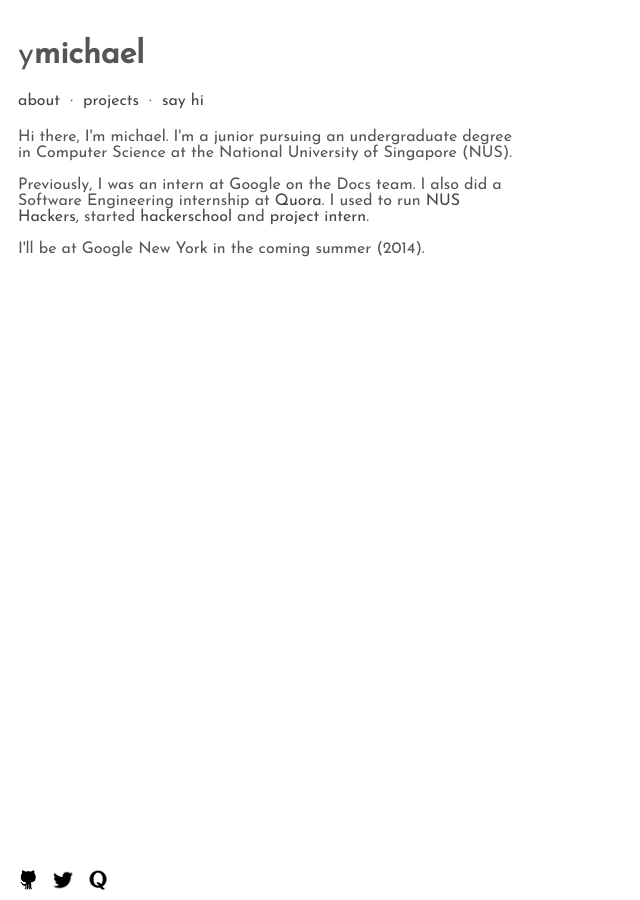
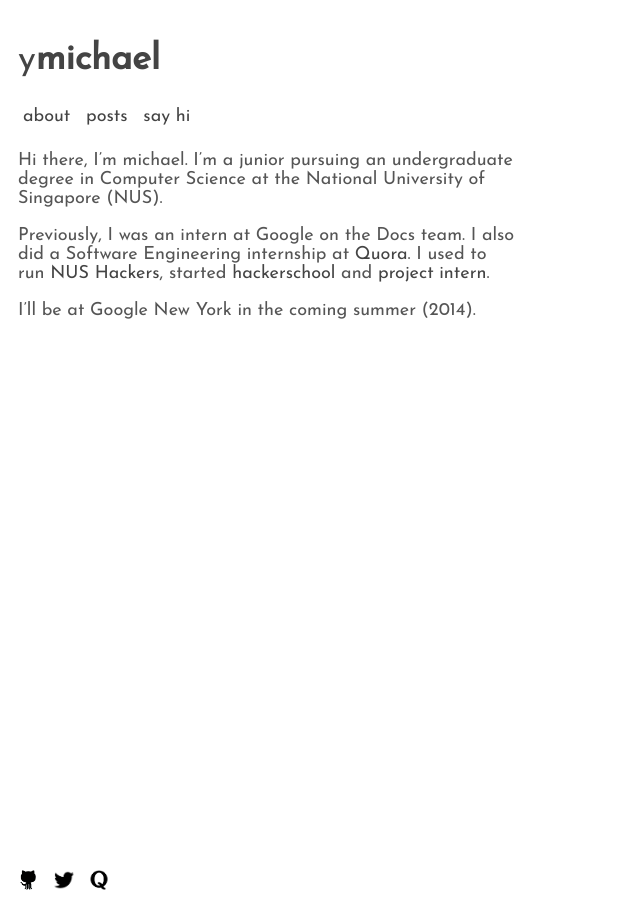
Before and after one commit to ymichael/psite, a Jekyll site: the page built from new_psite/index.md, in a window 1280 px wide. Shown: the whole page, without its empty margins (0-640 px from the left). Built offline with Jekyll 4.4.1, drawn with Linux system fonts in a browser that asks for light colours.

Commit message:
More modifications

```diff
--- a/new_psite/_layouts/default.html
+++ b/new_psite/_layouts/default.html
@@ -12,15 +12,15 @@
     <body>
         <div class="container">
             <header>
-                <h1><strong>y</strong><span>michael</span></h1>
+                <a href='/'>
+                    <h1><strong>y</strong><span>michael</span></h1>
+                </a>
             </header>
             <nav>
                 <ul>
-                    <li><a class="active">about</a></li>
-                    <span>&nbsp;&middot;&nbsp;</span>
-                    <li><a href="/projects.html">projects</a></li>
-                    <span>&nbsp;&middot;&nbsp;</span>
-                    <li><a href="mailto:wrong92@gmail.com">say hi</a></li>
+                    <li class='navlink'><a href="/about.html">about</a></li>
+                    <li class='navlink'><a href="/posts.html">posts</a></li>
+                    <li class='navlink'><a href="mailto:wrong92@gmail.com">say hi</a></li>
                 </ul>
             </nav>
             <div>{{ content }}</div>
--- a/new_psite/_layouts/post.html
+++ b/new_psite/_layouts/post.html
@@ -1,7 +1,7 @@
 ---
 layout: default
 ---
-<h2>{{ page.title }}</h2>
+<h1>{{ page.title }}</h1>
 <p class="meta">{{ page.date | date_to_string }}</p>
 <div class="post">
 	{{ content }}
--- a/new_psite/css/base.css
+++ b/new_psite/css/base.css
@@ -1,5 +1,6 @@
 html, body {
   font-family: 'Josefin Sans', sans-serif;
+  font-size: 18px;
   color: #555555;
 }
 
@@ -19,8 +20,18 @@
   margin: 0;
 }
 
+blockquote {
+  padding-left: 30px;
+  margin-left: 0;
+  border-left: 8px solid #ccc;
+}
+
 nav {
   margin-bottom: 20px;
+}
+
+.navlink {
+  margin: 5px;
 }
 
 a {
@@ -66,3 +77,17 @@
 .twitter {
   background-image: url(/img/twitter.png);
 }
+
+
+li .post {
+  margin: 15px 0;
+}
+
+li .post a {
+  font-size: 20px;
+}
+
+li time {
+  display: block;
+  font-size: 0.9em;
+}
--- a/new_psite/index.html
+++ /dev/null
@@ -1,26 +0,0 @@
----
-layout: default
-title: ymichael
----
-
-<!-- <ul>
-  {% for post in site.posts %}
-    <li>
-      <a href="{{ post.url }}">{{ post.title }}</a>
-    </li>
-  {% endfor %}
-</ul> -->
-
-<div id="main">
-	<p>
-		Hi there, I&#39;m michael.
-		I&#39;m a junior pursuing an undergraduate degree in Computer Science at the National University of Singapore (NUS).
-	</p>
-	<p>
-		Previously, I was an intern at Google on the Docs team.
-		I also did a Software Engineering internship at <a href="//quora.com">Quora</a>.
-		I used to run <a href="//nushackers.org">NUS Hackers</a>, started <a href="//school.nushackers.org">hackerschool</a> and <a href="//ymichael.github.io/projectintern">project intern</a>.</p>
-	<p>
-		I&#39;ll be at Google New York in the coming summer (2014).
-	</p>
-</div>
```
Also changed, not shown: new_psite/_posts/2012-10-08-decisions.md (renamed from new_psite/_posts/2013-10-08-decisions.md, +1 -1 lines), new_psite/about.md (added, +11 -0 lines), new_psite/index.md (added, +11 -0 lines), new_psite/posts.html (added, +20 -0 lines).
